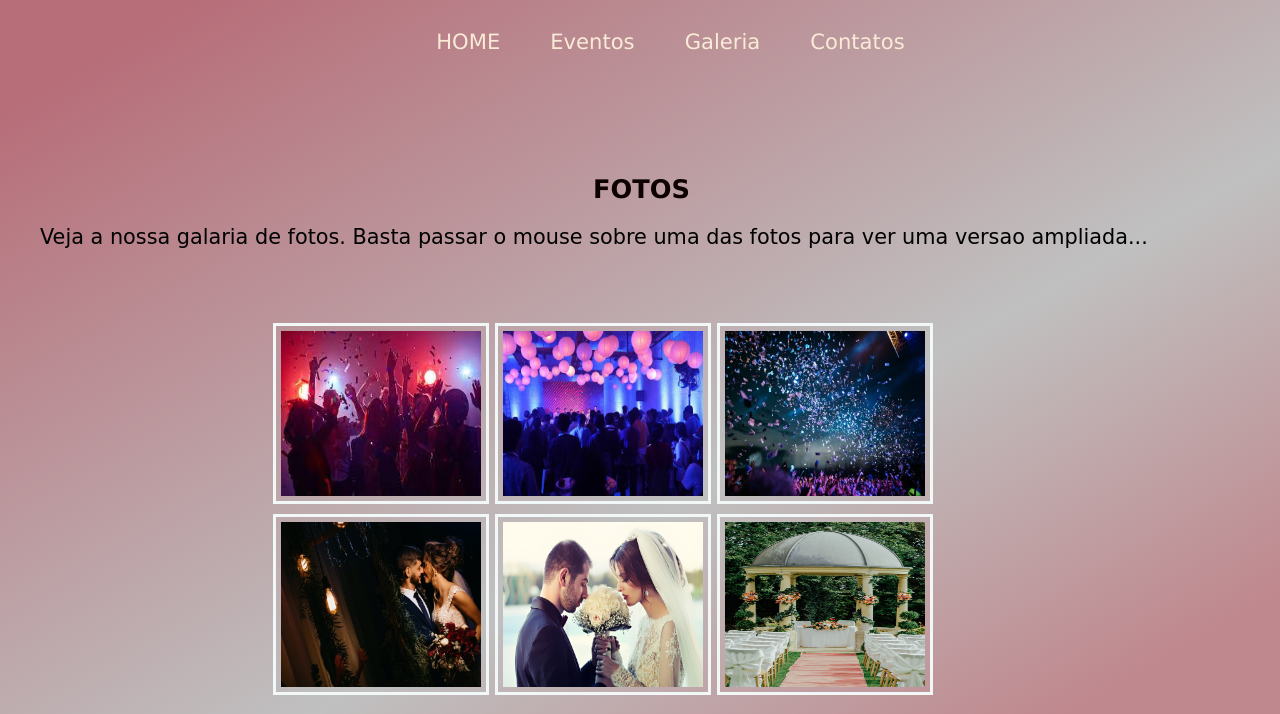
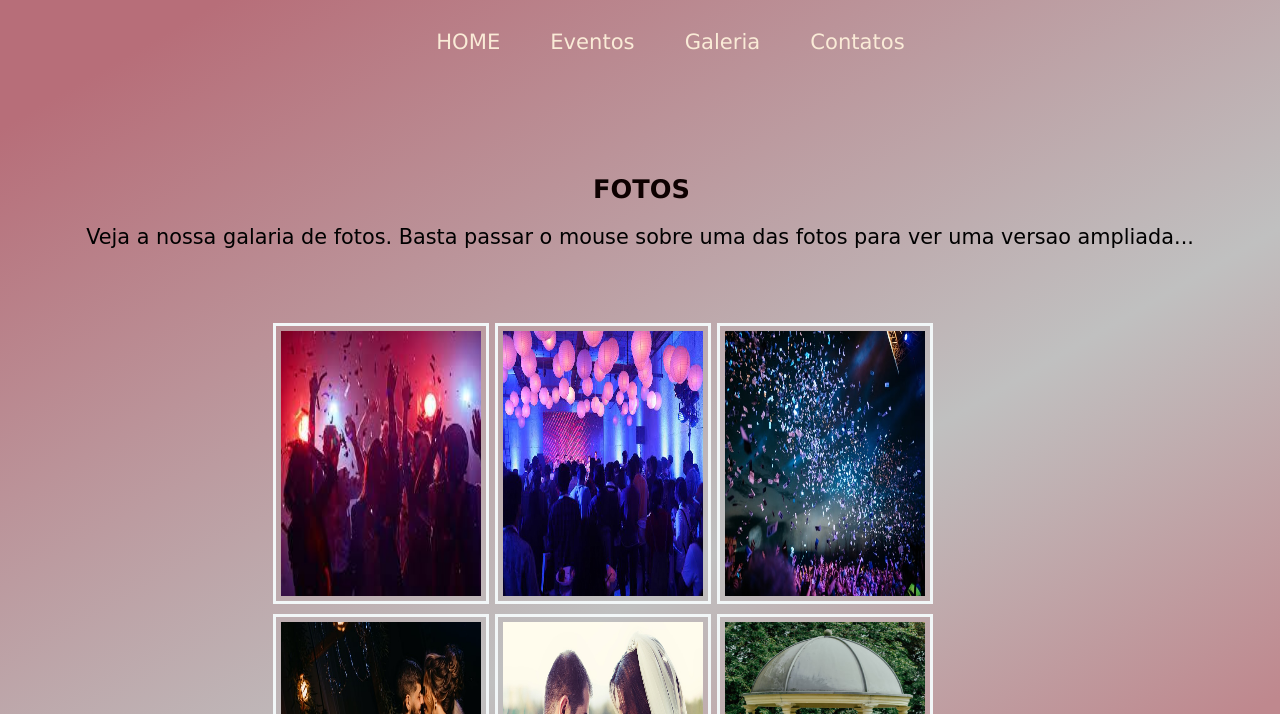
Before and after one commit to Dvddias/Buffet_website, a plain HTML site: page galeria.html in a window 1280 px wide. Shown: the part 86-800 px from the top of the page. Drawn offline with Linux system fonts and the light colour scheme; a web font is replaced by a local one.

Commit message:
alterei os tamanhos das img

```diff
--- a/css/galeria.css
+++ b/css/galeria.css
@@ -18,7 +18,7 @@
 
 .galeria_fotos img{
     width: 200px;
-    height: 165px;
+    height: 265px;
     padding: 5px;
     border: 3px solid rgb(242, 247, 248);
 
@@ -29,6 +29,6 @@
     z-index: 5;
 }
 #galeriap{
+    text-align: center;
     font-size: 1.3em;
     font-family: 'Arima Madurai', cursive;
-}
```
